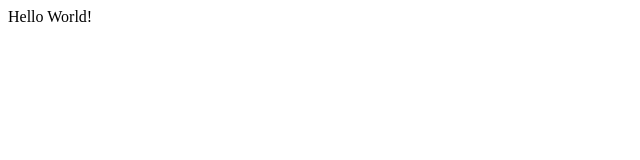
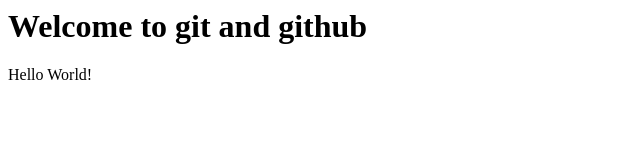
Before and after one commit to secaspirant/demoRepo, a plain HTML site: page index.html in a window 1280 px wide. Shown: the whole page, without its empty margins (0-640 px from the left). Drawn offline with Linux system fonts and the light colour scheme.

Commit message:
index file updated

```diff
--- a/index.html
+++ b/index.html
@@ -1 +1,2 @@
+<h1>Welcome to git and github</h1>
 <p>Hello World!</p>
```
